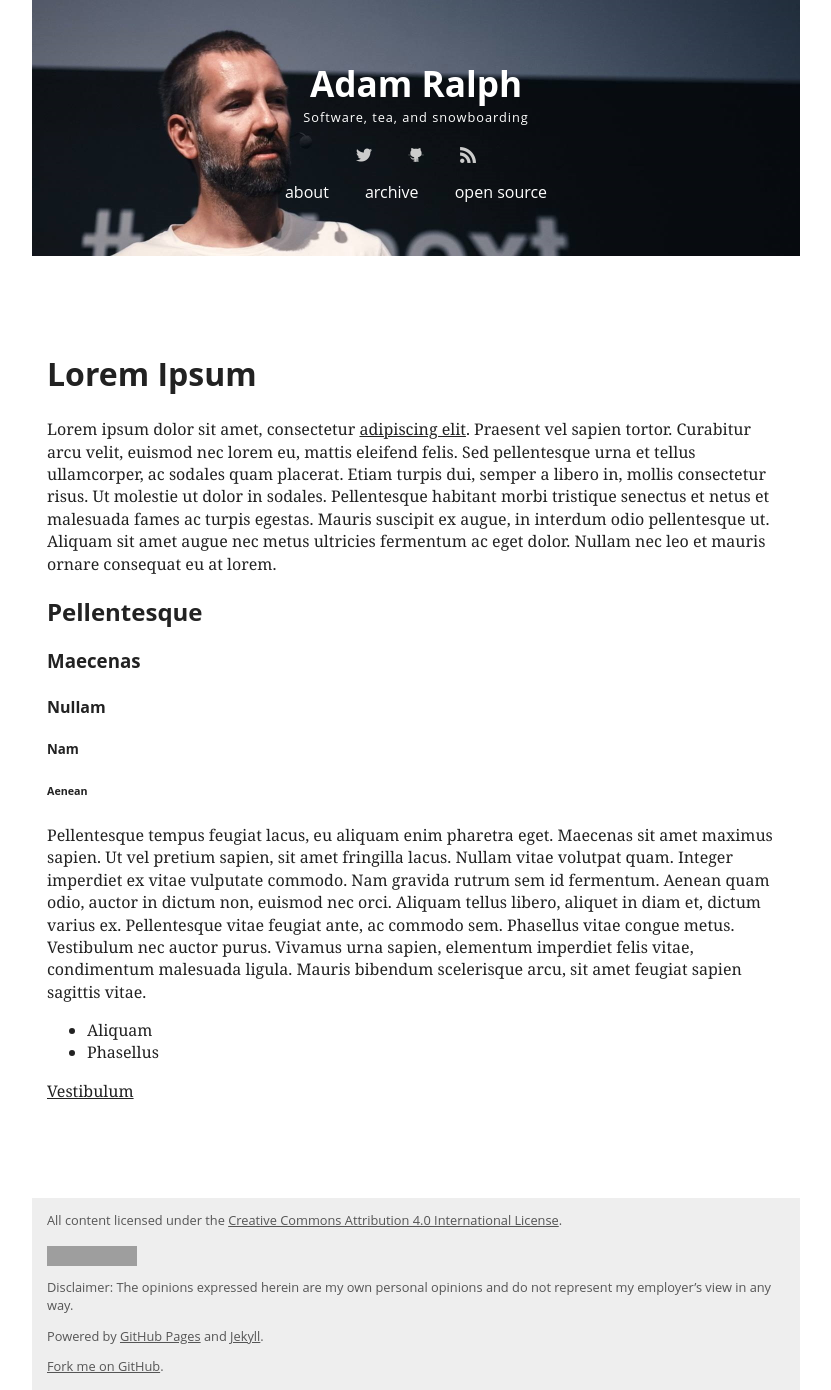
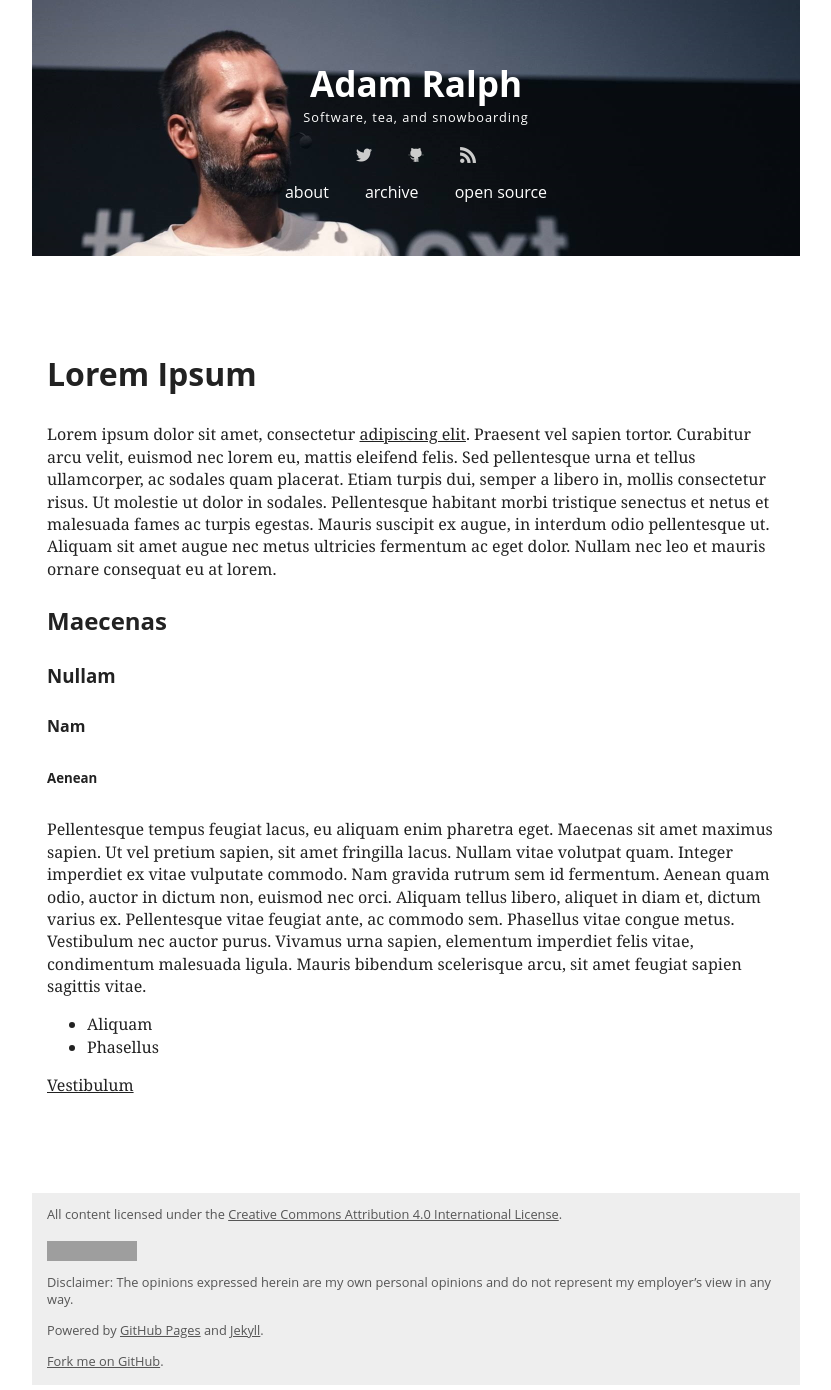
Before and after one commit to adamralph/adamralph.github.com, a Jekyll site: the page built from lorem-ipsum.html, in a window 1280 px wide. Shown: the whole page, without its empty margins (224-1055 px from the left). Built offline with Jekyll 4.4.1, drawn with Linux system fonts in a browser that asks for light colours; grey boxes are pictures that could not be loaded.

Commit message:
fix header sizes

```diff
--- a/css/default.css
+++ b/css/default.css
@@ -13,6 +13,30 @@
 
 h1 a, h2 a, h3 a, h4 a, h5 a, h6 a {
     text-decoration: none;
+}
+
+h1 {
+    font-size: 2.2em;
+}
+
+h2 {
+    font-size: 2em;
+}
+
+h3 {
+    font-size: 1.5em;
+}
+
+h4 {
+    font-size: 1.17em;
+}
+
+h5 {
+    font-size: 1em;
+}
+
+h6 {
+    font-size: 0.83em;
 }
 
 a {
@@ -45,7 +69,6 @@
 }
 
 body > header > h1 {
-    font-size: 2.2em;
     margin-top: 1.66em;
     margin-bottom: 0em;
 }
--- a/css/index.css
+++ b/css/index.css
@@ -1,9 +1,5 @@
 section.post-preview:not(:first-child) {
     margin-top: 4em;
-}
-
-section.post-preview > h2 {
-    font-size: 2em;
 }
 
 section.post-preview > a.read-more {
--- a/lorem-ipsum.html
+++ b/lorem-ipsum.html
@@ -2,9 +2,8 @@
 layout: default
 title: Lorem Ipsum
 ---
-    <h1>Lorem Ipsum</h1>
+    <h2>Lorem Ipsum</h2>
     <p>Lorem ipsum dolor sit amet, consectetur <a href="#">adipiscing elit</a>. Praesent vel sapien tortor. Curabitur arcu velit, euismod nec lorem eu, mattis eleifend felis. Sed pellentesque urna et tellus ullamcorper, ac sodales quam placerat. Etiam turpis dui, semper a libero in, mollis consectetur risus. Ut molestie ut dolor in sodales. Pellentesque habitant morbi tristique senectus et netus et malesuada fames ac turpis egestas. Mauris suscipit ex augue, in interdum odio pellentesque ut. Aliquam sit amet augue nec metus ultricies fermentum ac eget dolor. Nullam nec leo et mauris ornare consequat eu at lorem.</p>
-    <h2>Pellentesque</h2>
     <h3>Maecenas</h3>
     <h4>Nullam</h4>
     <h5>Nam</h5>
```
Also changed, not shown: css/post.css (+0 -8 lines).
